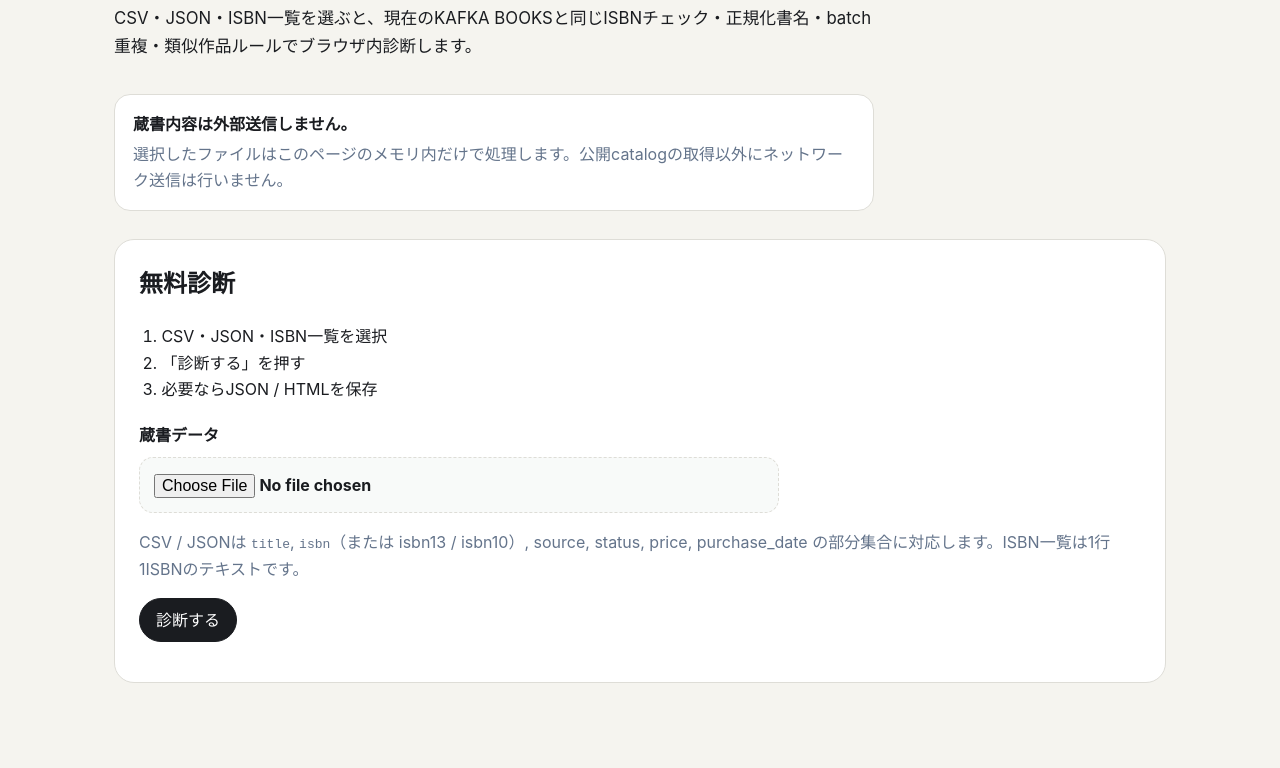
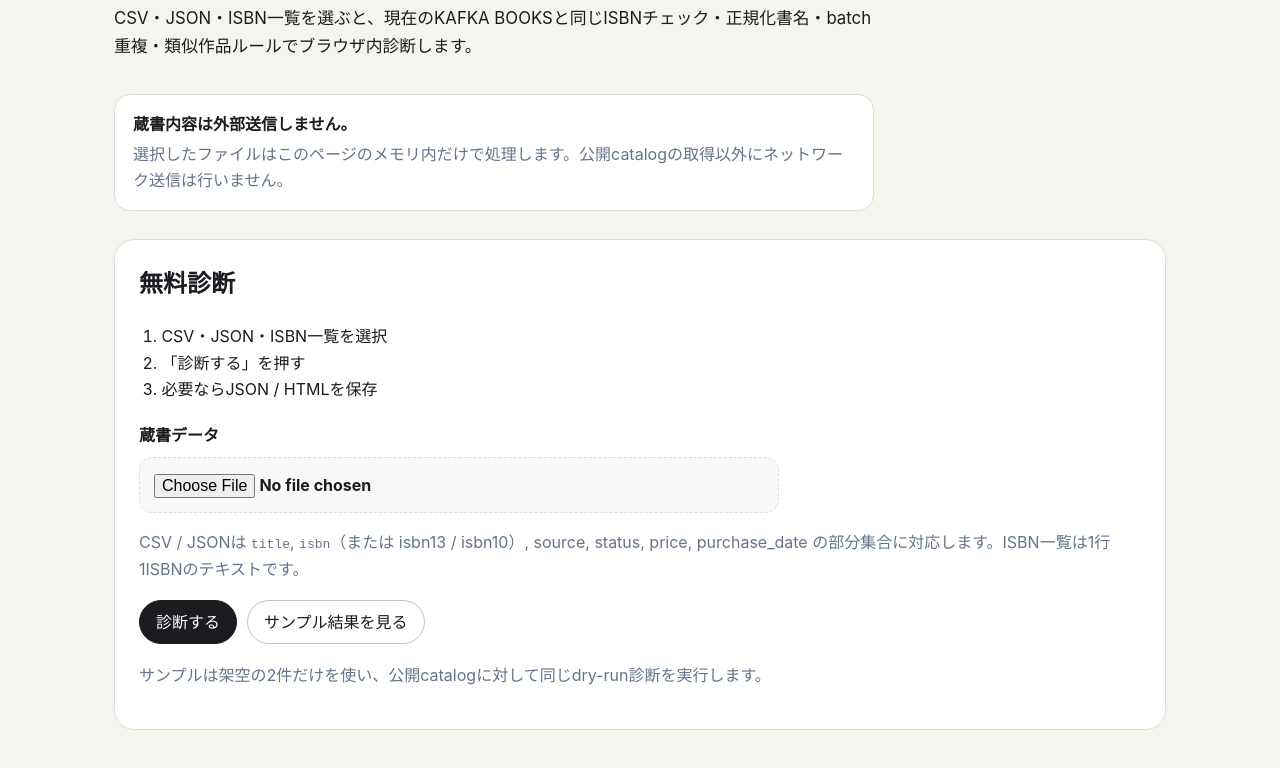
Before and after one commit to KAFKA2306/books, a website with bundled scripts: page migration.html in a window 1280 px wide. Shown: the part 348-1116 px from the top of the page. Built offline with nearby package versions, Linux system fonts and the light colour scheme.

Commit message:
feat: expose sample migration diagnosis

```diff
--- a/migration.html
+++ b/migration.html
@@ -33,7 +33,11 @@
       </ol>
       <label class="file-field"><span>蔵書データ</span><input id="migrationFile" type="file" accept=".csv,.json,.txt,text/csv,application/json,text/plain"></label>
       <p class="field-help">CSV / JSONは <code>title</code>, <code>isbn</code>（または isbn13 / isbn10）, source, status, price, purchase_date の部分集合に対応します。ISBN一覧は1行1ISBNのテキストです。</p>
-      <button class="button button-primary" id="diagnoseButton" type="button" disabled>診断する</button>
+      <div class="download-actions">
+        <button class="button button-primary" id="diagnoseButton" type="button" disabled>診断する</button>
+        <button class="button button-quiet" id="sampleButton" type="button">サンプル結果を見る</button>
+      </div>
+      <p class="field-help">サンプルは架空の2件だけを使い、公開catalogに対して同じdry-run診断を実行します。</p>
       <p id="diagnosisStatus" aria-live="polite"></p>
     </section>
 
```
